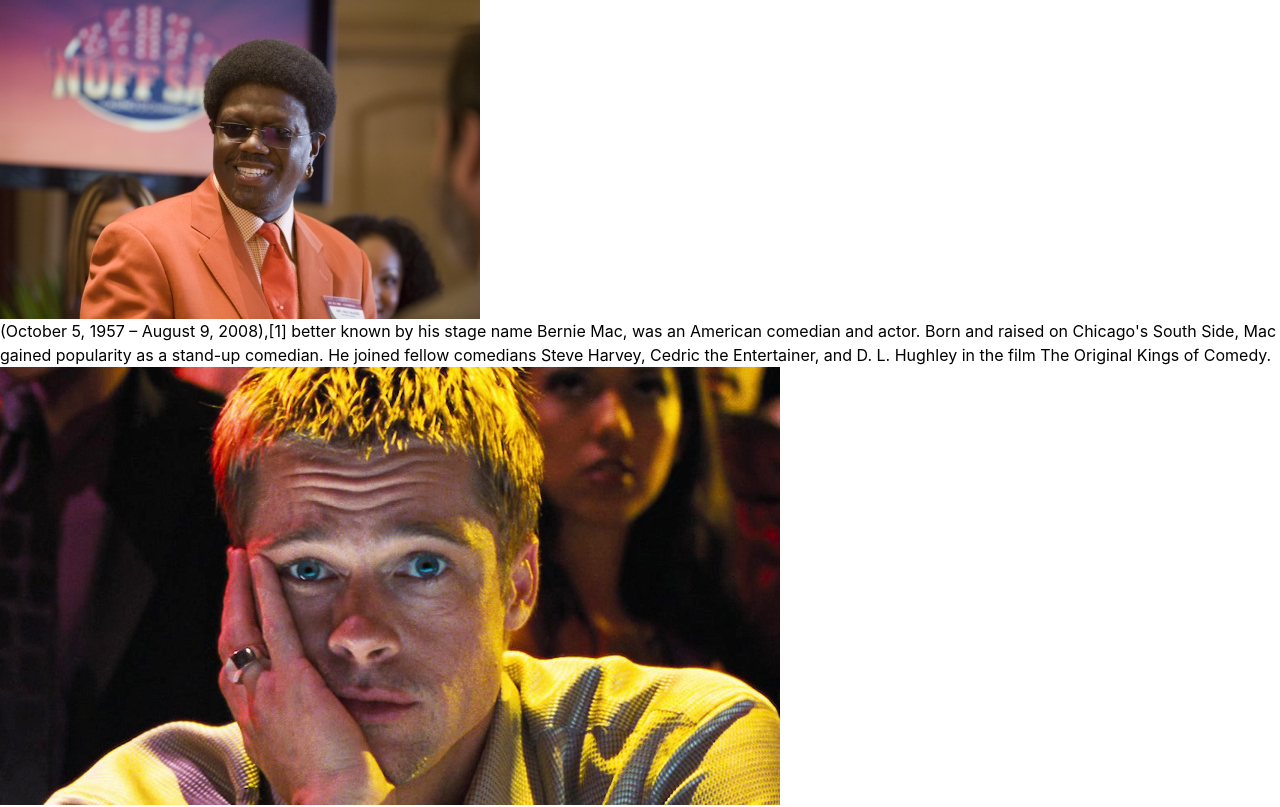
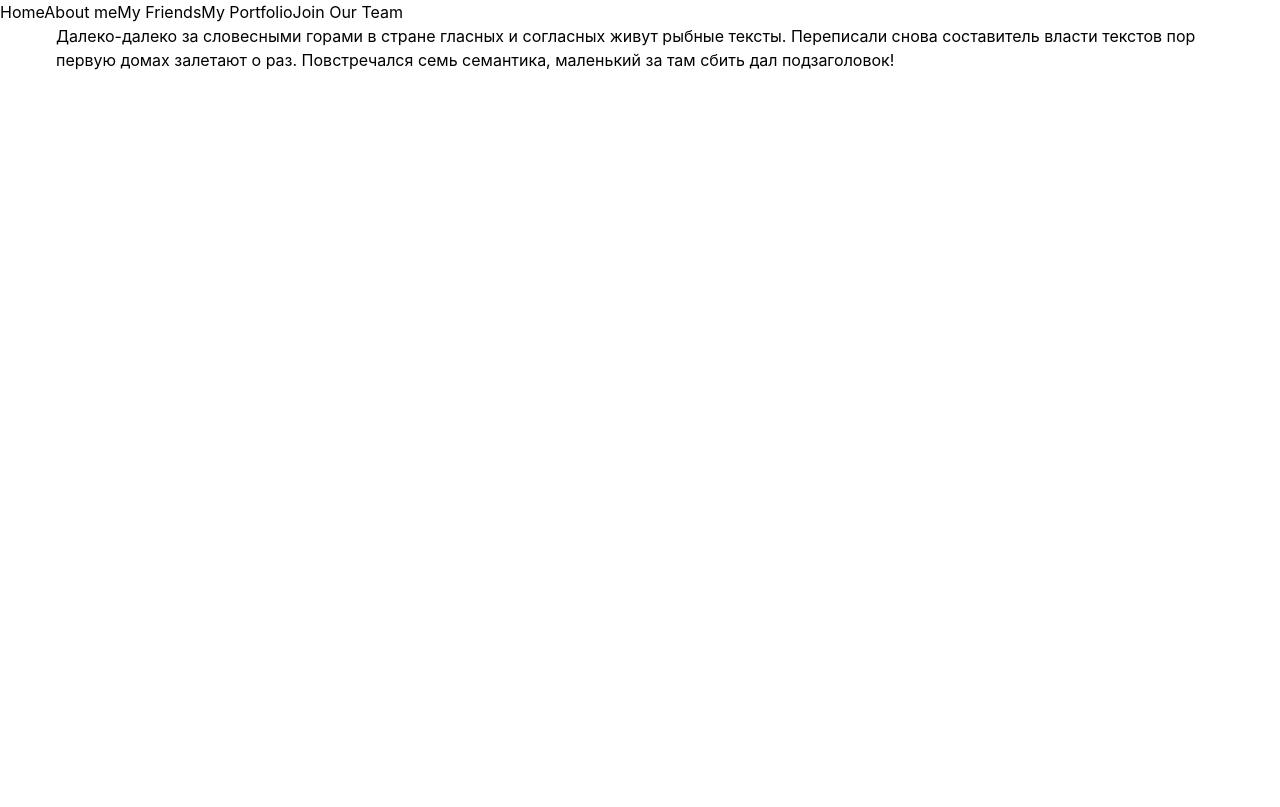
Before and after one commit to Khaanh/MeAndMyFriends, a React (Create React App) app in the folder client/: page /my-portfolio in a window 1280 px wide. Shown: the top 807 px of the page. Built offline with nearby package versions, Linux system fonts and the light colour scheme.

Commit message:
Make route

```diff
--- a/client/src/App.css
+++ /dev/null
@@ -1,38 +0,0 @@
-.App {
-  text-align: center;
-}
-
-.App-logo {
-  height: 40vmin;
-  pointer-events: none;
-}
-
-@media (prefers-reduced-motion: no-preference) {
-  .App-logo {
-    animation: App-logo-spin infinite 20s linear;
-  }
-}
-
-.App-header {
-  background-color: #282c34;
-  min-height: 100vh;
-  display: flex;
-  flex-direction: column;
-  align-items: center;
-  justify-content: center;
-  font-size: calc(10px + 2vmin);
-  color: white;
-}
-
-.App-link {
-  color: #61dafb;
-}
-
-@keyframes App-logo-spin {
-  from {
-    transform: rotate(0deg);
-  }
-  to {
-    transform: rotate(360deg);
-  }
-}
--- a/client/src/App.js
+++ b/client/src/App.js
@@ -1,8 +1,15 @@
-// import { Route, Routes } from "react-router-dom";
-import "./App.css";
-// import Navigation from "./components/Navigation";
-// import MyFriends from "./components/pages/MyFriends";
+import { Link, Route, Routes } from "react-router-dom";
+
+import Navigation from "./components/Navigation";
+
 import friendsInfo from "./data/myFriendsData.json";
+// Import pages
+import MyPortfolio from "./components/pages/MyPortfolio";
+import MyFriends from "./components/pages/MyFriends";
+import JoinOurTeam from "./components/pages/JoinOurTeam";
+import NotFoundPage from "./components/pages/NotFoundPage";
+import AboutMe from "./components/pages/AboutMe";
+import HomePage from "./components/pages/HomePage";
 
 // const Data = [
 // 	{
@@ -59,14 +66,16 @@ import friendsInfo from "./data/myFriendsData.json";
 function App() {
 	return (
 		<div>
-			{friendsInfo.map((item) => (
-				<div>
-					<p>
-						<img src={item.image} />
-					</p>
-					<p>{item.biography}</p>
-				</div>
-			))}
+			<Routes>
+				<Route path="/" element={<Navigation />}>
+					<Route index element={<HomePage />} />
+					<Route path="about-me" element={<AboutMe />} />
+					<Route path="my-friends" element={<MyFriends />} />
+					<Route path="my-portfolio" element={<MyPortfolio />} />
+					<Route path="join-our-team" element={<JoinOurTeam />} />
+					<Route path="*" element={<NotFoundPage />} />
+				</Route>
+			</Routes>
 		</div>
 	);
 }
--- a/client/src/components/Navigation.jsx
+++ b/client/src/components/Navigation.jsx
@@ -2,12 +2,19 @@ import { NavLink, Outlet } from "react-router-dom";
 
 const Navigation = () => {
 	return (
-		<div>
-			<Outlet />
+		<header>
 			<nav>
-				<NavLink to={"my-friends"}>MyFriends</NavLink>
+				<NavLink to="/">Home</NavLink>
+				<NavLink to="about-me">About me</NavLink>
+				<NavLink to="my-friends">My Friends</NavLink>
+				<NavLink to="my-portfolio">My Portfolio</NavLink>
+				<NavLink to="join-our-team">Join Our Team</NavLink>
 			</nav>
-		</div>
+
+			<div className="container px-14">
+				<Outlet />
+			</div>
+		</header>
 	);
 };
 
--- /dev/null
+++ b/client/src/components/pages/AboutMe.jsx
@@ -0,0 +1,5 @@
+const AboutMe = () => {
+	return <div>AboutMe</div>;
+};
+
+export default AboutMe;
--- a/client/src/components/pages/ContactUs.jsx
+++ /dev/null
@@ -1,5 +0,0 @@
-const ContactUs = () => {
-	return <div>ContactUs</div>;
-};
-
-export default ContactUs;
--- /dev/null
+++ b/client/src/components/pages/HomePage.jsx
@@ -0,0 +1,7 @@
+import React from "react";
+
+const HomePage = () => {
+	return <div>HomePage</div>;
+};
+
+export default HomePage;
--- a/client/src/components/pages/MyPortfolio.jsx
+++ b/client/src/components/pages/MyPortfolio.jsx
@@ -1,5 +1,12 @@
 const MyPortfolio = () => {
-	return <div>MyPortfolio</div>;
+	return (
+		<div>
+			Далеко-далеко за словесными горами в стране гласных и согласных живут
+			рыбные тексты. Переписали снова составитель власти текстов пор первую
+			домах залетают о раз. Повстречался семь семантика, маленький за там сбить
+			дал подзаголовок!
+		</div>
+	);
 };
 
 export default MyPortfolio;
```
